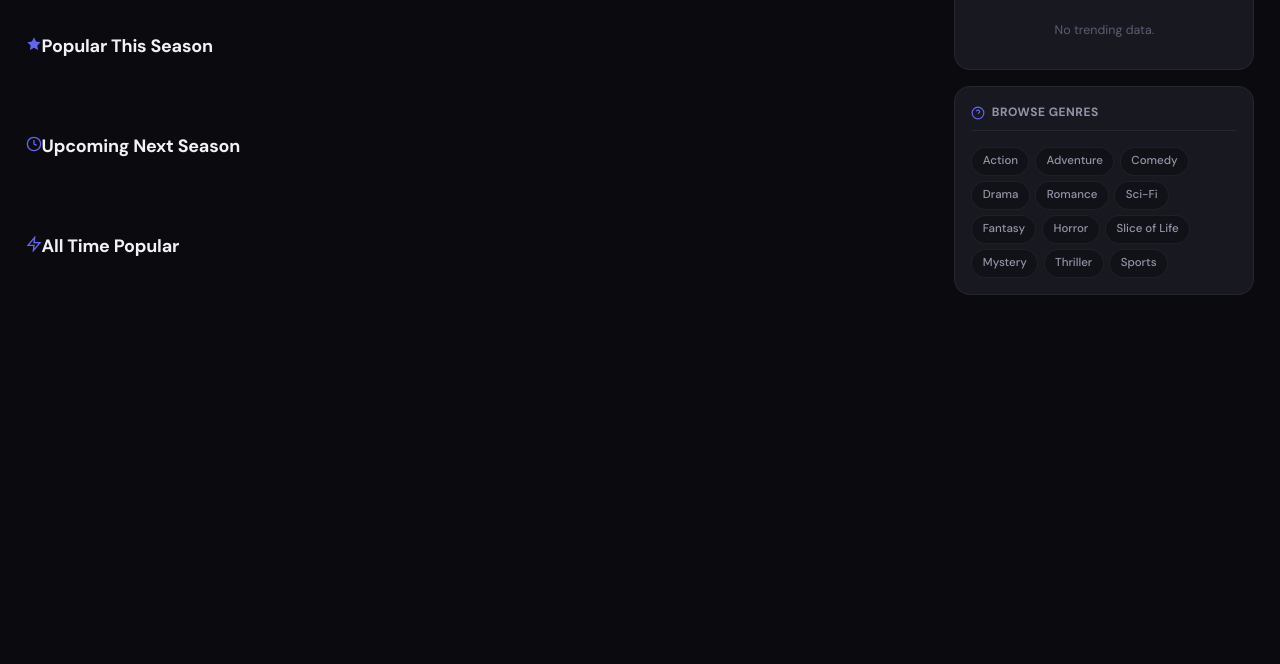
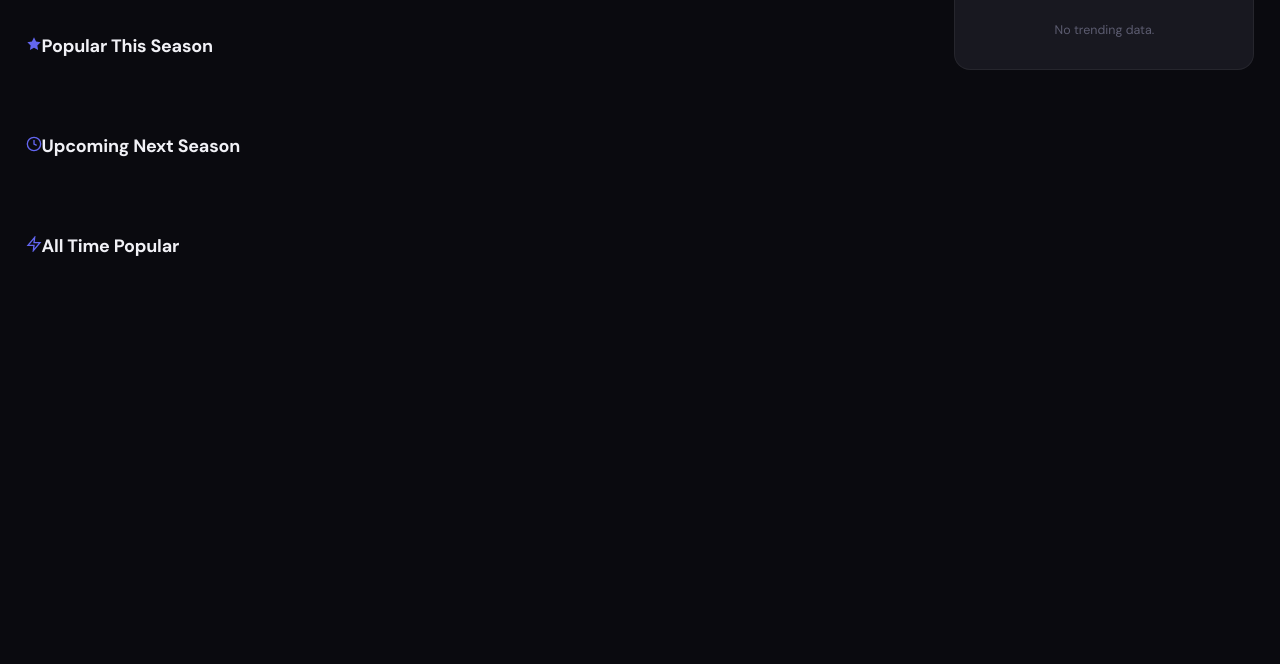
Before and after one commit to goldoomen310-cpu/TEMP, a website: page index.html in a window 1280 px wide. Shown: the part 136-800 px from the top of the page. Drawn offline with nearby package versions, Linux system fonts and the light colour scheme; no server answers.

Commit message:
Add files via upload

```diff
--- a/index.html
+++ b/index.html
@@ -73,10 +73,6 @@
                     <div class="trending-list" id="sidebarTrendingList">
                         <div class="empty-sidebar">Loading trending...</div>
                     </div>
-                </div>
-                <div class="sidebar-card">
-                    <div class="sidebar-card-header"><svg viewBox="0 0 24 24" fill="none" stroke="currentColor" stroke-width="2"><circle cx="12" cy="12" r="10"/><path d="M9.09 9a3 3 0 0 1 5.83 1c0 2-3 3-3 3"/><line x1="12" y1="17" x2="12.01" y2="17"/></svg>Browse Genres</div>
-                    <div class="genre-chips" id="sidebarGenres"></div>
                 </div>
             </aside>
         </div>
--- a/style.css
+++ b/style.css
@@ -180,7 +180,7 @@ img { display:block; }
   display:grid; grid-template-columns:1fr 300px;
   gap:clamp(1.25rem, 3vw, 4rem); max-width:min(94vw, 1600px); margin:0 auto; padding:0 clamp(0.75rem, 2vw, 3rem);
 }
-.home-main { display:flex; flex-direction:column; }
+.home-main { display:flex; flex-direction:column; min-width:0; }
 .home-sidebar { position:sticky; top:88px; align-self:start; }
 
 .sidebar-card {
```
